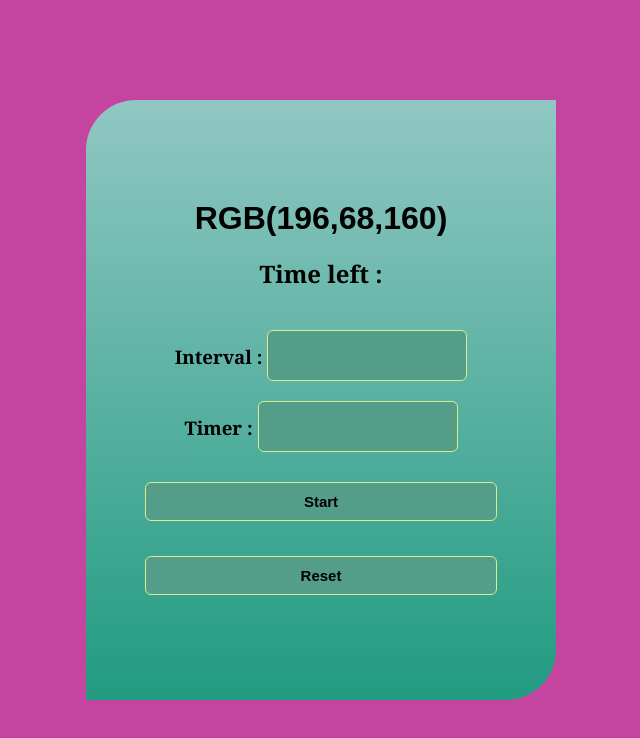
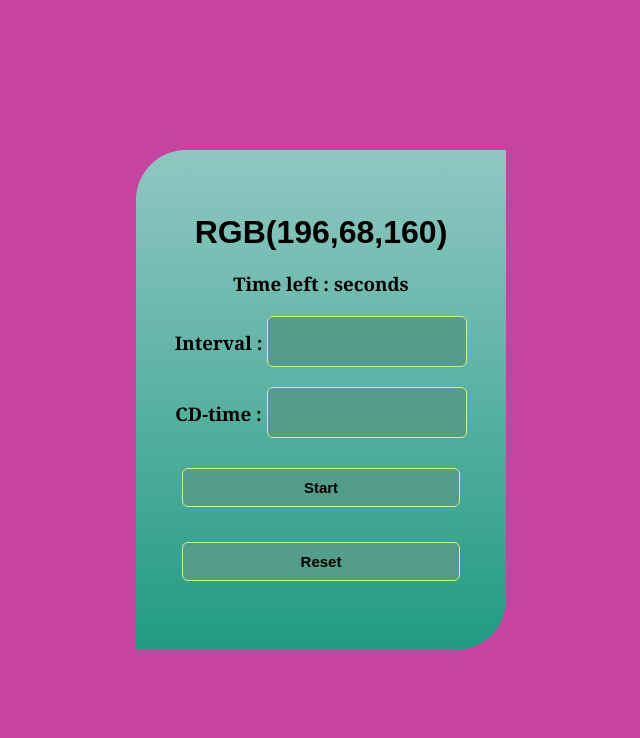
Before and after one commit to johnkerwin123/Random-Color-generator, a plain HTML site: page index.html in a window 1280 px wide. Both pictures are taken after a click on the button "Start". Shown: the whole page, without its empty margins (319-959 px from the left). Drawn offline with Linux system fonts and the light colour scheme.

Commit message:
added some new changes

```diff
--- a/index.html
+++ b/index.html
@@ -10,11 +10,11 @@
 <body>
   <div class="container" id="bgColor">
     <h1 class="sample">RGB(0 ,0 , 0)</h1>
-    <h2 id="countdown">Time Left Display</h2>
+    <h3 id="countdown">Time Left Display</h3>
     <h3 id="label1">Interval :
      <input type="number" id="setInterval">
     </h3>
-    <h3 id="label2"> Timer :
+    <h3 id="label2">CD-time :
      <input type="number" id="setTimer">
     </h3>
     <button class="custom-btn" id="btn" onclick="intervalrgb();">Start</button>
--- a/main.js
+++ b/main.js
@@ -17,12 +17,13 @@ function intervalrgb() {
   let interval = setInterval(randomColor, intervalTime);
   let countdown = document.getElementById("countdown");
   let timeleft = document.getElementById("setTimer").value;
+
   let counter = setInterval(function() {
     if (timeleft <= 0) {
       clearInterval(counter);
       clearInterval(interval);
+    }
+  countdown.innerHTML = `Time left : ${timeleft} seconds`;
+  timeleft -= 1;
+  }, 1000);
 }
-countdown.innerHTML = `Time left : ${timeleft}`;
-timeleft -= 1;
-}, 1000);
-}
--- a/style.css
+++ b/style.css
@@ -12,8 +12,8 @@ body{
   font-family: Cambria, Cochin, Georgia, Times, 'Times New Roman', serif;
 }
 .container{
-  width: 470px;
-  height: 600px;
+  width: 370px;
+  height: 500px;
   background: linear-gradient( rgb(145, 199, 194), rgb(33, 155, 129));
   border-top-left-radius: 50px;
   border-bottom-right-radius: 50px;
```
